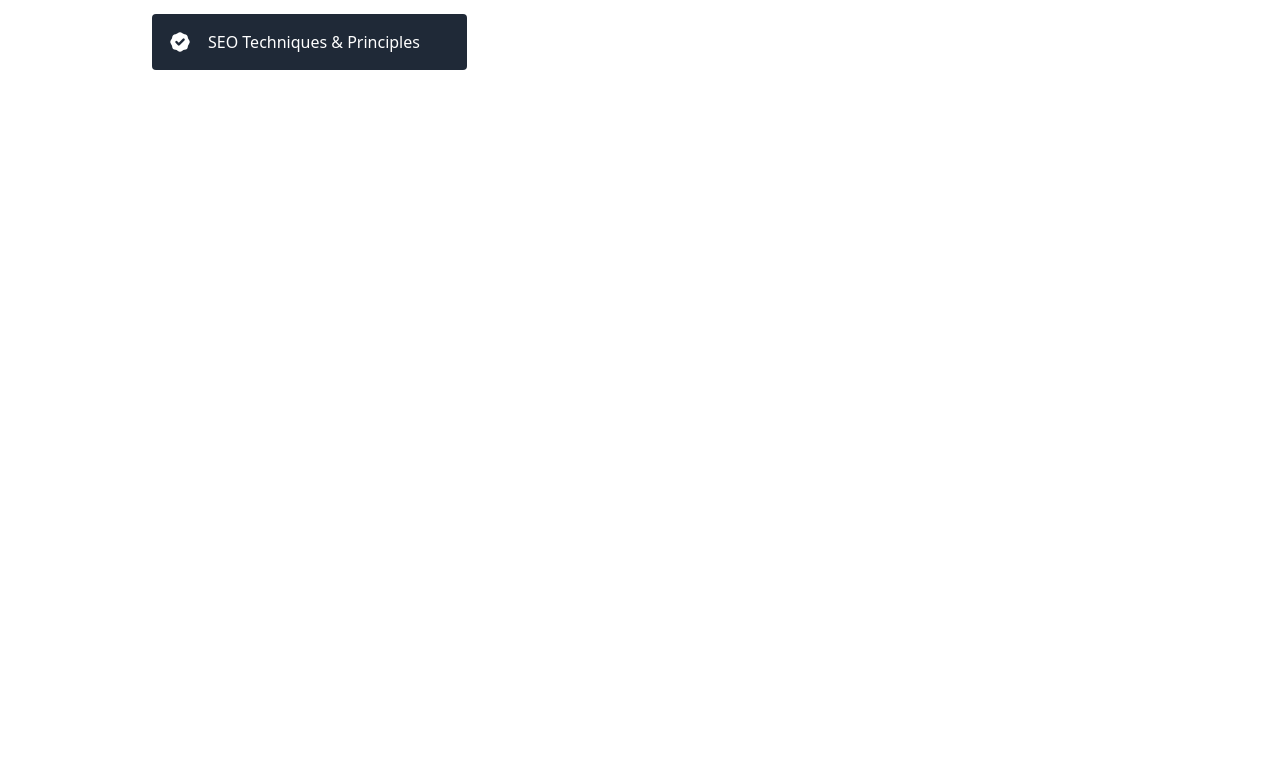
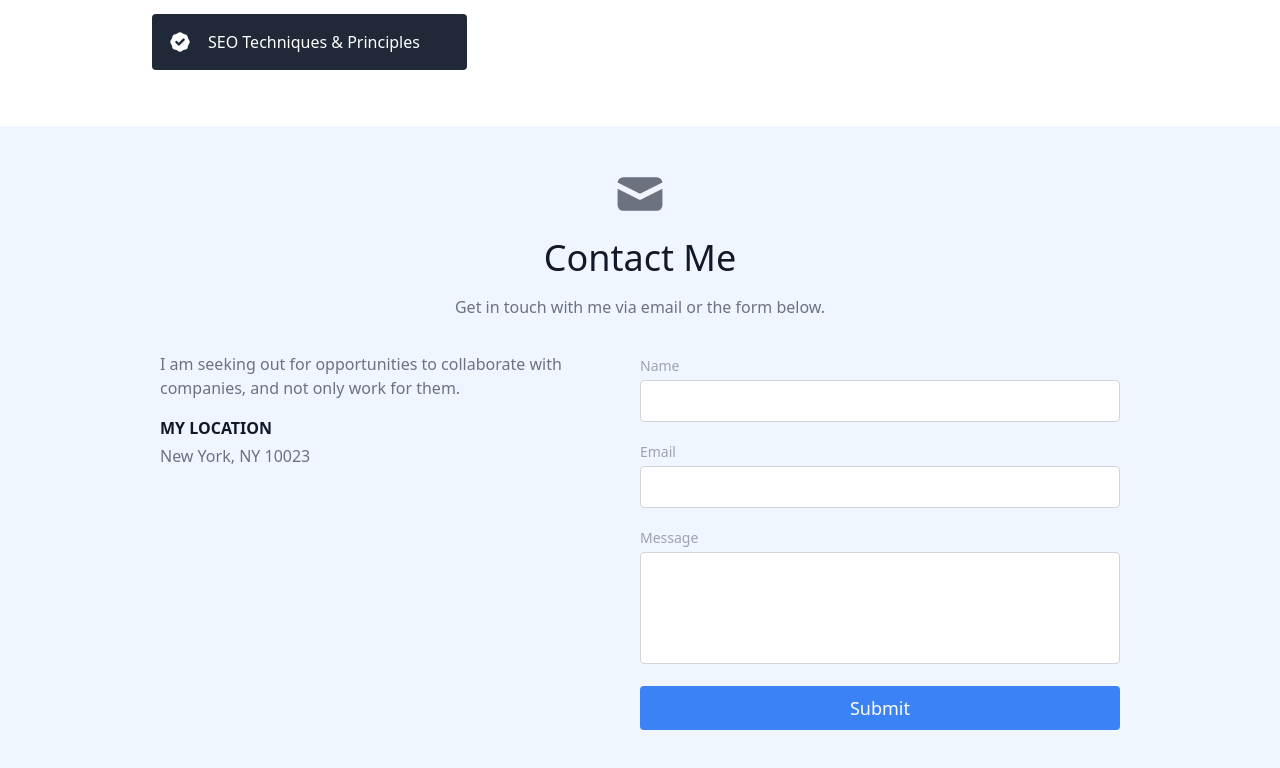
Before and after one commit to pchelka84/portfolio, a React (Create React App) app: page / in a window 1280 px wide. Shown: the part 1875-2643 px from the top of the page. Before the commit the page ends 2001 px from the top, so only its background shows below. Built offline with nearby package versions, Linux system fonts and the light colour scheme.

Commit message:
add contact me section

```diff
--- a/src/App.js
+++ b/src/App.js
@@ -11,6 +11,7 @@ export default function App() {
       <About />
       <Projects />
       <Skills />
+      <Contact />
     </main>
   );
 }
--- a/src/components/Contact.js
+++ b/src/components/Contact.js
@@ -1,7 +1,82 @@
 import React from "react";
+import { MailIcon } from "@heroicons/react/solid";
 
-const Contact = () => {
-  return;
-};
-
-export default Contact;
+export default function Contact() {
+  return (
+    <section id='contact' className='bg-blue-50'>
+      <div className='container px-5 py-10 lg:px-40 mx-auto'>
+        <div className='text-center'>
+          <MailIcon className='w-14 inline-block mb-4' />
+          <h1 className='sm:text-4xl text-3xl font-medium title-font text-gray-900 mb-4'>
+            Contact Me
+          </h1>
+          <p className='text-base leading-relaxed xl:w-2/4 lg:w-3/4 mx-auto'>
+            Get in touch with me via email or the form below.
+          </p>
+        </div>
+        <div className='flex flex-wrap'>
+          <div className='lg:w-1/2 w-full md:py-8 mb-4 pr-4'>
+            <p className='mb-4'>
+              I am seeking out for opportunities to collaborate with companies,
+              and not only work for them.
+            </p>
+            <p className='title-font font-semibold text-gray-900'>
+              MY LOCATION
+            </p>
+            <p className='mt-1'>New York, NY 10023</p>
+          </div>
+          <form
+            netlify
+            name='contact'
+            className='flex flex-col lg:w-1/2 w-full md:py-8 mt-8 md:mt-0'
+          >
+            <div className='relative mb-4'>
+              <label htmlFor='name' className='leading-7 text-sm text-gray-400'>
+                Name
+              </label>
+              <input
+                type='text'
+                id='name'
+                name='name'
+                className='w-full rounded border border-gray-300 focus:border-blue-400 focus:ring-2 focus:ring-blue-500 text-base outline-none text-gray-900 py-1 px-3 leading-8 transition-colors duration-200 ease-in-out'
+              />
+            </div>
+            <div className='relative mb-4'>
+              <label
+                htmlFor='email'
+                className='leading-7 text-sm text-gray-400'
+              >
+                Email
+              </label>
+              <input
+                type='email'
+                id='email'
+                name='email'
+                className='w-full rounded border border-gray-300 focus:border-blue-400 focus:ring-2 focus:ring-blue-500 text-base outline-none text-gray-900 py-1 px-3 leading-8 transition-colors duration-200 ease-in-out'
+              />
+            </div>
+            <div className='relative mb-4'>
+              <label
+                htmlFor='message'
+                className='leading-7 text-sm text-gray-400'
+              >
+                Message
+              </label>
+              <textarea
+                id='message'
+                name='message'
+                className='w-full rounded border border-gray-300 focus:border-blue-400 focus:ring-2 focus:ring-blue-500 h-28 text-base outline-none text-gray-900 py-1 px-3 resize-none leading-6 transition-colors duration-200 ease-in-out'
+              />
+            </div>
+            <button
+              type='submit'
+              className='text-white bg-blue-500 border-0 py-2 px-6 focus:outline-none hover:bg-blue-600 rounded text-lg'
+            >
+              Submit
+            </button>
+          </form>
+        </div>
+      </div>
+    </section>
+  );
+}
```
